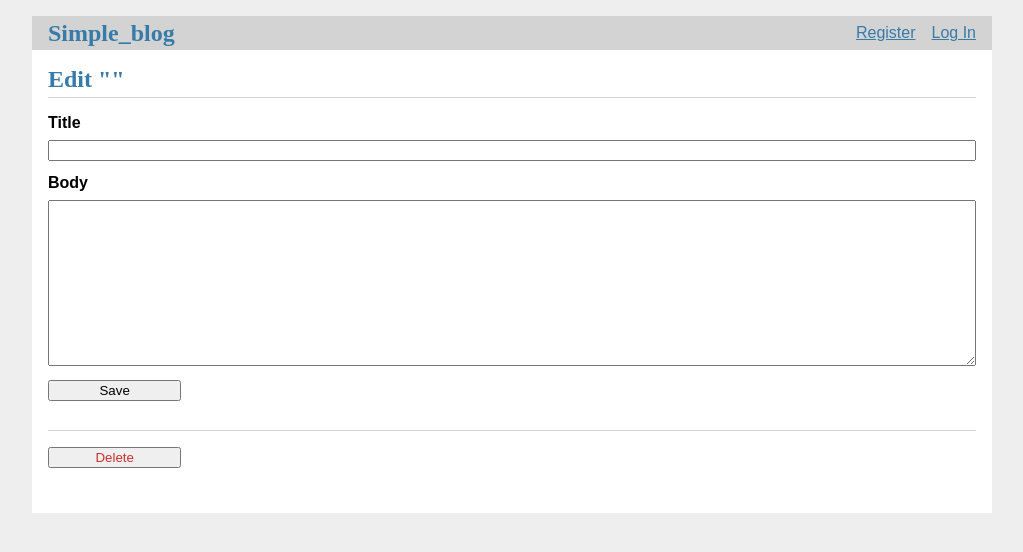
After one commit to eyoul/missing_person, a Flask app: template missing/templates/blog/update.html in a window 1280 px wide. The commit adds this page. Shown: the top 552 px of the page, without its empty margins (128-1151 px from the left). Run offline with Flask 3, Linux system fonts and the light colour scheme; the template is opened without the code that fills it, so the values that code supplies are empty.

Commit message:
updating

```diff
--- a/missing/__init__.py
+++ b/missing/__init__.py
@@ -8,7 +8,7 @@ def create_app(test_config=None):
     app = Flask(__name__, instance_relative_config=True)
     app.config.from_mapping(
         SECRET_KEY='dev',
-        DATABASE=os.path.join(app.instance_path, 'flaskr.sqlite'),
+        DATABASE=os.path.join(app.instance_path, 'missing.sqlite'),
     )
 
     if test_config is None:
@@ -29,4 +29,7 @@ def create_app(test_config=None):
     def hello():
         return 'Hello, World!'
 
+    from . import db
+    db.init_app(app)
+
     return app
--- a/missing/db.py
+++ b/missing/db.py
@@ -20,3 +20,21 @@ def close_db(e=None):
 
     if db is not None:
         db.close()
+
+
+def init_db():
+    db = get_db()
+
+    with current_app.open_resource('schema.sql') as f:
+        db.executescript(f.read().decode('utf8'))
+
+
+@click.command('init-db')
+def init_db_command():
+    """Clear the existing data and create new tables."""
+    init_db()
+    click.echo('Initialized the database.')
+
+def init_app(app):
+    app.teardown_appcontext(close_db)
+    app.cli.add_command(init_db_command)
--- /dev/null
+++ b/missing/static/style.css
@@ -0,0 +1,130 @@
+html {
+    font-family: sans-serif;
+    background: #eee;
+    padding: 1rem;
+}
+
+body {
+    max-width: 960px;
+    margin: 0 auto;
+    background: white;
+}
+
+h1 {
+    font-family: serif;
+    color: #377ba8;
+    margin: 1rem 0;
+}
+
+a {
+    color: #377ba8;
+}
+
+hr {
+    border: none;
+    border-top: 1px solid lightgray;
+}
+
+nav {
+    background: lightgray;
+    display: flex;
+    align-items: center;
+    padding: 0 0.5rem;
+}
+
+nav h1 {
+    flex: auto;
+    margin: 0;
+}
+
+nav h1 a {
+    text-decoration: none;
+    padding: 0.25rem 0.5rem;
+}
+
+nav ul  {
+    display: flex;
+    list-style: none;
+    margin: 0;
+    padding: 0;
+}
+nav ul li a, nav ul li span, header .action {
+    display: block;
+    padding: 0.5rem;
+}
+
+.content {
+    padding: 0 1rem 1rem;
+}
+
+.content > header {
+    border-bottom: 1px solid lightgray;
+    display: flex;
+    align-items: flex-end;
+}
+
+.content > header h1 {
+    flex: auto;
+    margin: 1rem 0 0.25rem 0;
+}
+
+.flash {
+    margin: 1em 0;
+    padding: 1em;
+    background: #cae6f6;
+    border: 1px solid #377ba8;
+}
+
+.post > header {
+    display: flex;
+    align-items: flex-end;
+    font-size: 0.85em;
+}
+.post > header > div:first-of-type {
+    flex: auto;
+}
+
+.post > header h1 {
+    font-size: 1.5em;
+    margin-bottom: 0;
+}
+
+.post .about {
+    color: slategray;
+    font-style: italic;
+}
+
+.post .body {
+    white-space: pre-line;
+}
+
+.content:last-child {
+    margin-bottom: 0;
+}
+
+.content form { margin: 1em 0;
+    display: flex;
+    flex-direction: column;
+}
+
+.content label {
+    font-weight: bold;
+    margin-bottom: 0.5em;
+}
+
+.content input, .content textarea {
+    margin-bottom: 1em;
+}
+.content textarea {
+    min-height: 12em;
+    resize: vertical;
+}
+
+input.danger {
+    color: #cc2f2e;
+}
+
+input[type=submit] {
+    align-self: start;
+    min-width: 10em;
+}
--- a/missing/templates/base.html
+++ b/missing/templates/base.html
@@ -1,8 +1,8 @@
 <!doctype html>
-<title>{% block title %}{% endblock %} - Flaskr</title>
+<title>{% block title %}{% endblock %} - Simple_blog</title>
 <link rel="stylesheet" href="{{ url_for('static', filename='style.css') }}">
 <nav>
-  <h1>Flaskr</h1>
+  <h1><a href="{{ url_for('index') }}">Simple_blog</a></h1>
   <ul>
     {% if g.user %}
       <li><span>{{ g.user['username'] }}</span>
--- /dev/null
+++ b/missing/templates/blog/update.html
@@ -0,0 +1,20 @@
+{% extends 'base.html' %}
+
+{% block header %}
+  <h1>{% block title %}Edit "{{ post['title'] }}"{% endblock %}</h1>
+{% endblock %}
+
+{% block content %}
+  <form method="post">
+    <label for="title">Title</label>
+    <input name="title" id="title"
+      value="{{ request.form['title'] or post['title'] }}" required>
+    <label for="body">Body</label>
+    <textarea name="body" id="body">{{ request.form['body'] or post['body'] }}</textarea>
+    <input type="submit" value="Save">
+  </form>
+  <hr>
+  <form action="{{ url_for('blog.delete', id=post['id']) }}" method="post">
+    <input class="danger" type="submit" value="Delete" onclick="return confirm('Are you sure?');">
+  </form>
+{% endblock %}
```
Also changed, not shown: missing/schema.sql (+13 -6 lines), missing/templates/blog/create.html (added, +15 -0 lines), missing/templates/blog/index.html (added, +28 -0 lines), pyproject.toml (added, +17 -0 lines), README.md, missing/templates/auth/login.html (line endings or trailing spaces), missing/templates/auth/register.html (line endings or trailing spaces), 2 other files.
